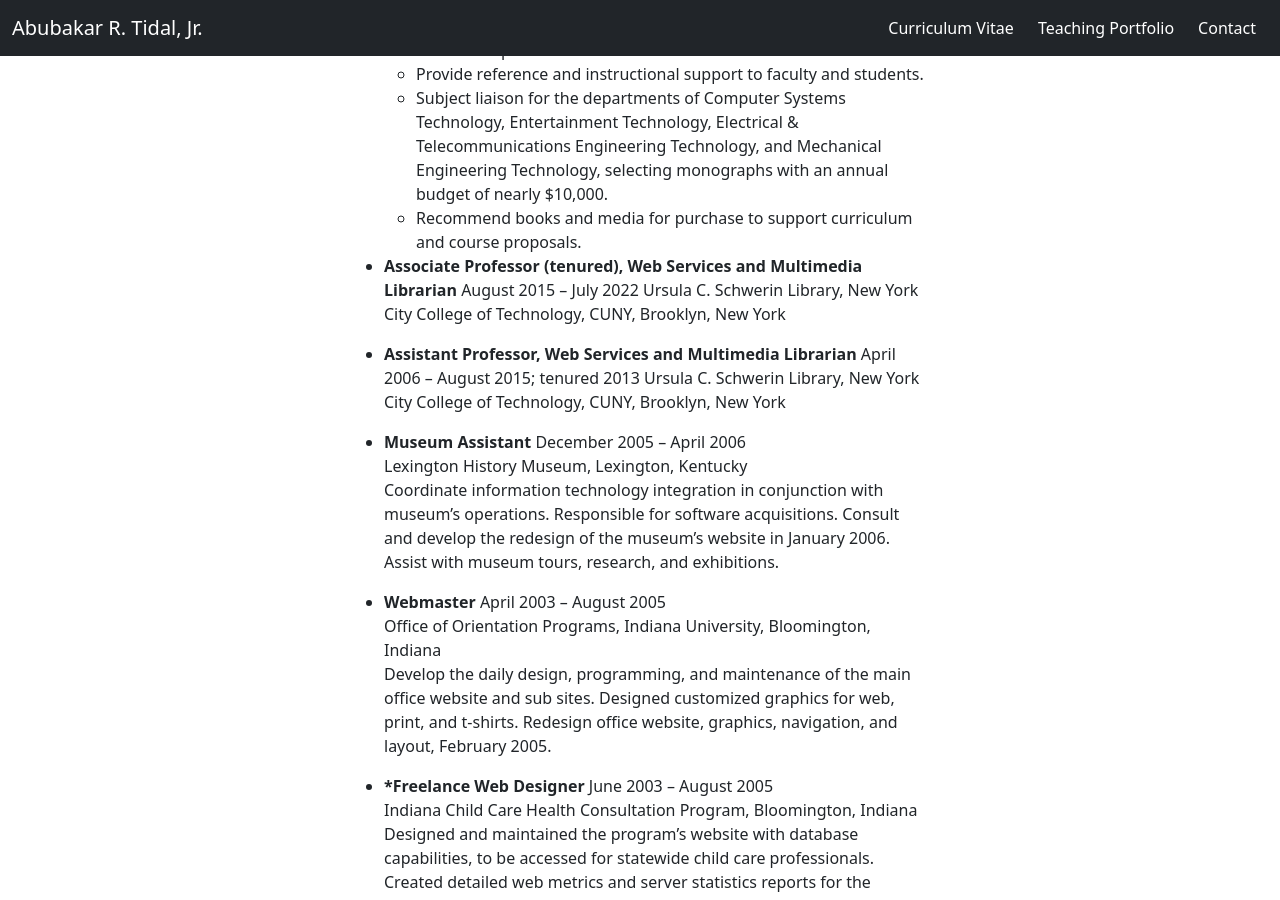
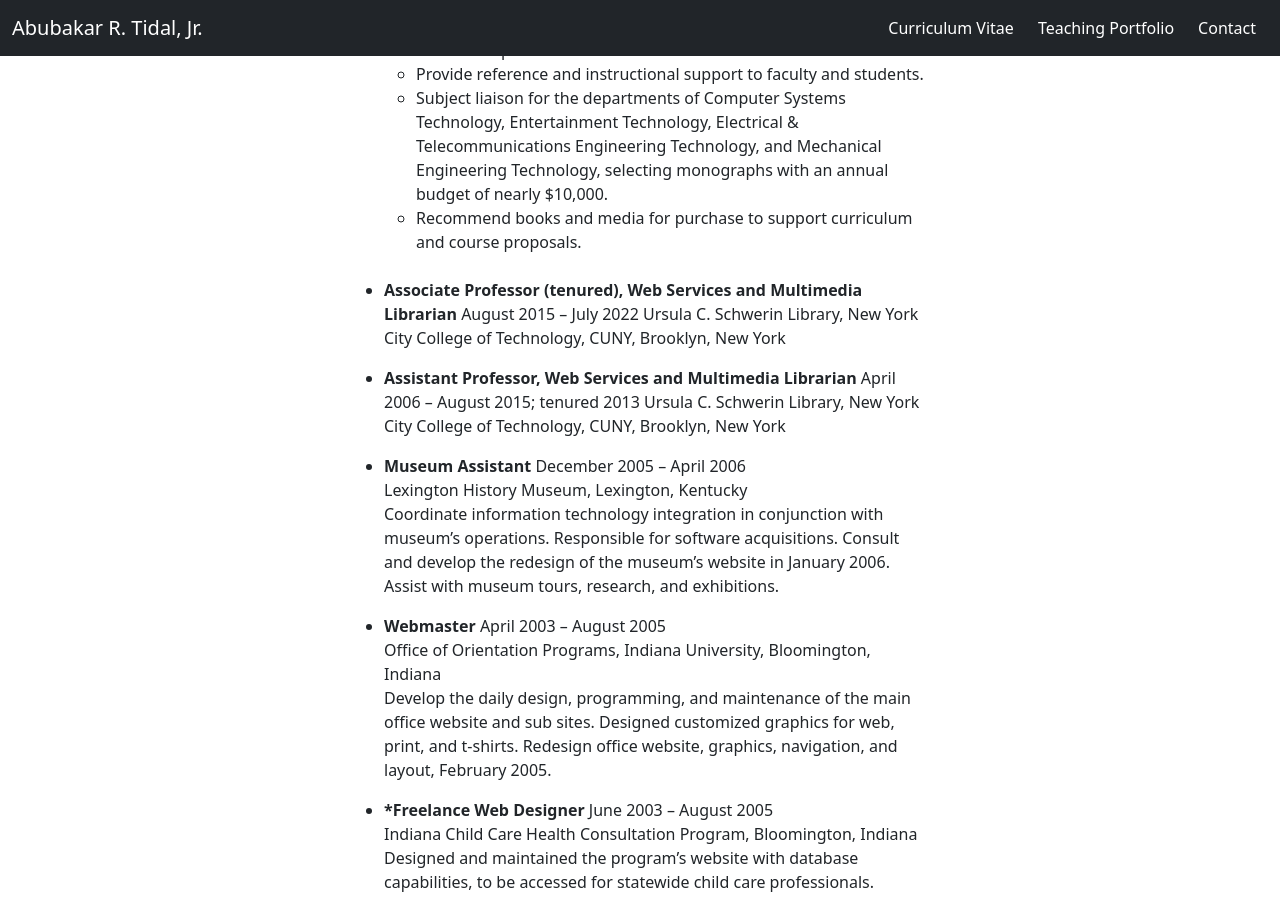
Before and after one commit to KentuckyFriedTofu/KentuckyFriedTofu.github.io, a Jekyll site: the page built from cv.md, in a window 1280 px wide and 900 px high, scrolled down 1088 px. Built offline with Jekyll 4.4.1, drawn with Linux system fonts in a browser that asks for light colours.

Commit message:
Update cv.md

```diff
--- a/cv.md
+++ b/cv.md
@@ -45,7 +45,7 @@ Brooklyn, New York
   * Supervise 1 full-time IT Associate, College Assistants, and library web development intern.
   * Provide reference and instructional support to faculty and students.
   * Subject liaison for the departments of Computer Systems Technology, Entertainment Technology, Electrical & Telecommunications Engineering Technology, and Mechanical Engineering Technology, selecting monographs with an annual budget of nearly $10,000.
-  * Recommend books and media for purchase to support curriculum and course proposals.<br>
+  * Recommend books and media for purchase to support curriculum and course proposals.<br><br>
 
 * **Associate Professor (tenured), Web Services and Multimedia Librarian**
 August 2015 – July 2022
```
